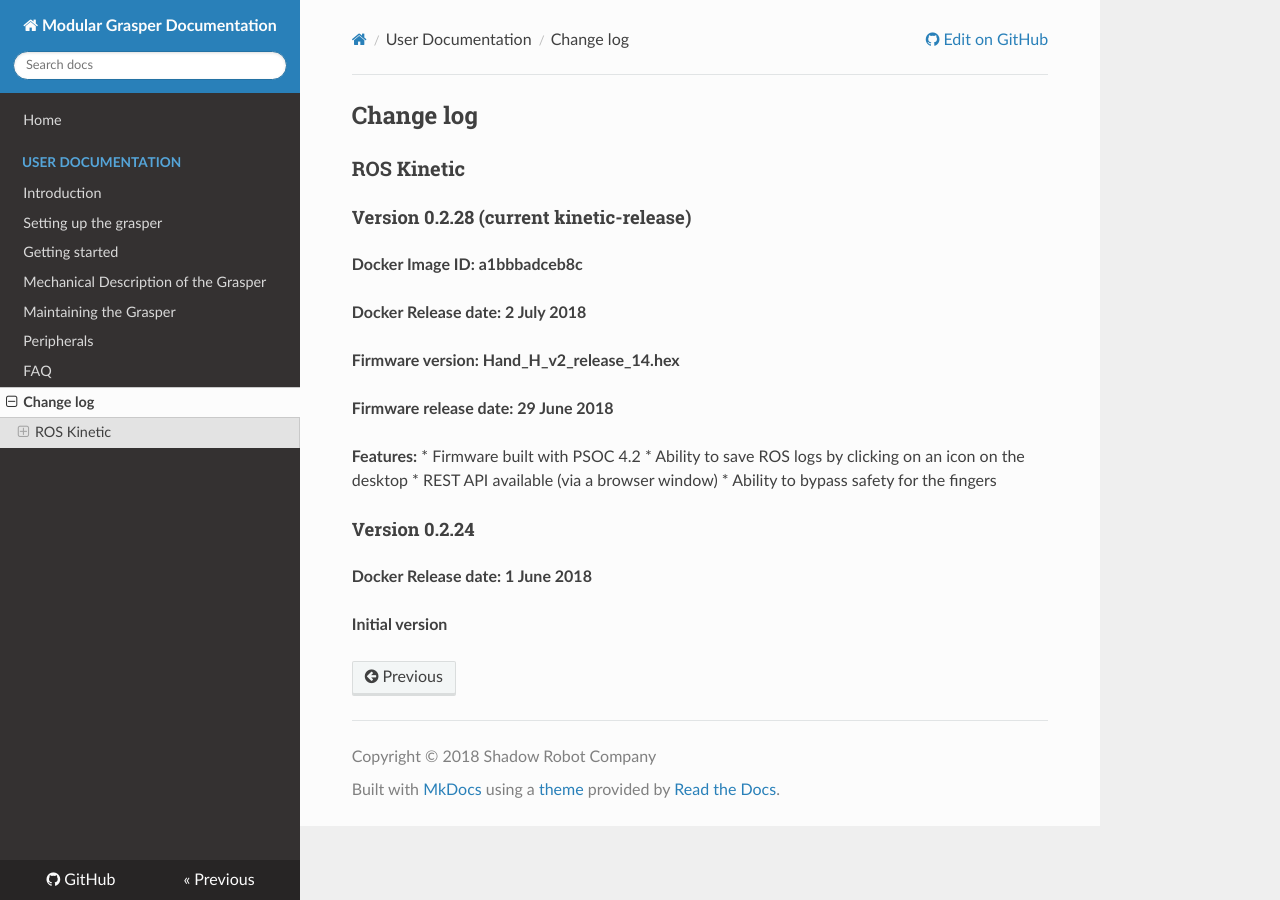
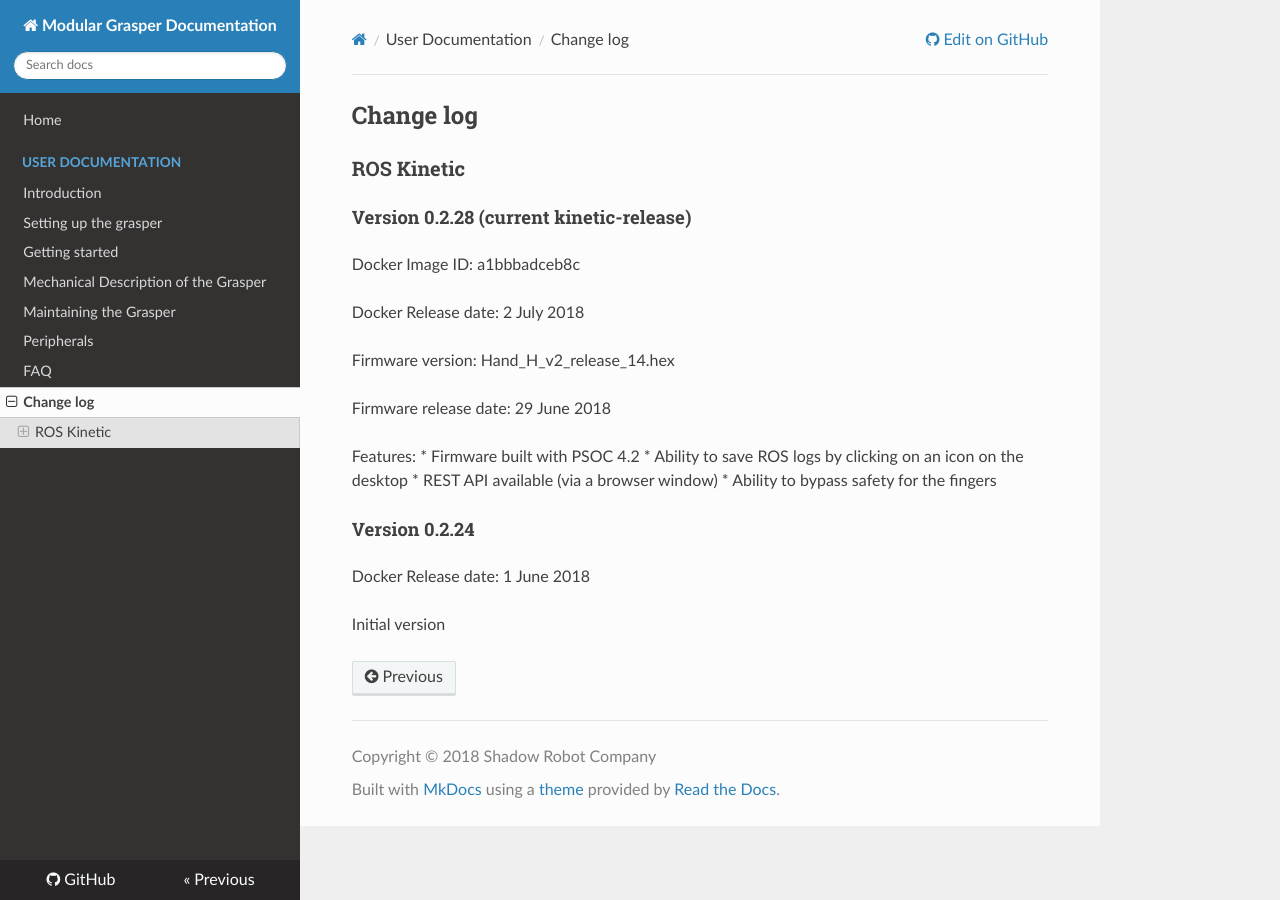
Before and after one commit to shadow-robot/fh_documentation, an MkDocs documentation site: the page built from docs/user_guide/9_changelog.md, in a window 1280 px wide. Built offline with MkDocs 1.6.1, drawn with Linux system fonts in a browser that asks for light colours; nearby versions of some CDN libraries; old or Windows-style settings are respelled for this version of MkDocs; part of the change alters nothing that is shown.

```diff
--- a/docs/user_guide/9_changelog.md
+++ b/docs/user_guide/9_changelog.md
@@ -4,15 +4,15 @@
 
 #### Version 0.2.28 (current kinetic-release)
 
-**Docker Image ID: a1bbbadceb8c**
+Docker Image ID: a1bbbadceb8c
 
-**Docker Release date: 2 July 2018**
+Docker Release date: 2 July 2018
 
-**Firmware version: Hand_H_v2_release_14.hex**
+Firmware version: Hand_H_v2_release_14.hex
 
-**Firmware release date: 29 June 2018**
+Firmware release date: 29 June 2018
 
-**Features:**
+Features:
 * Firmware built with PSOC 4.2
 * Ability to save ROS logs by clicking on an icon on the desktop
 * REST API available (via a browser window)
@@ -20,6 +20,6 @@
 
 #### Version 0.2.24
 
-**Docker Release date: 1 June 2018**
+Docker Release date: 1 June 2018
 
-**Initial version**
+Initial version
```
